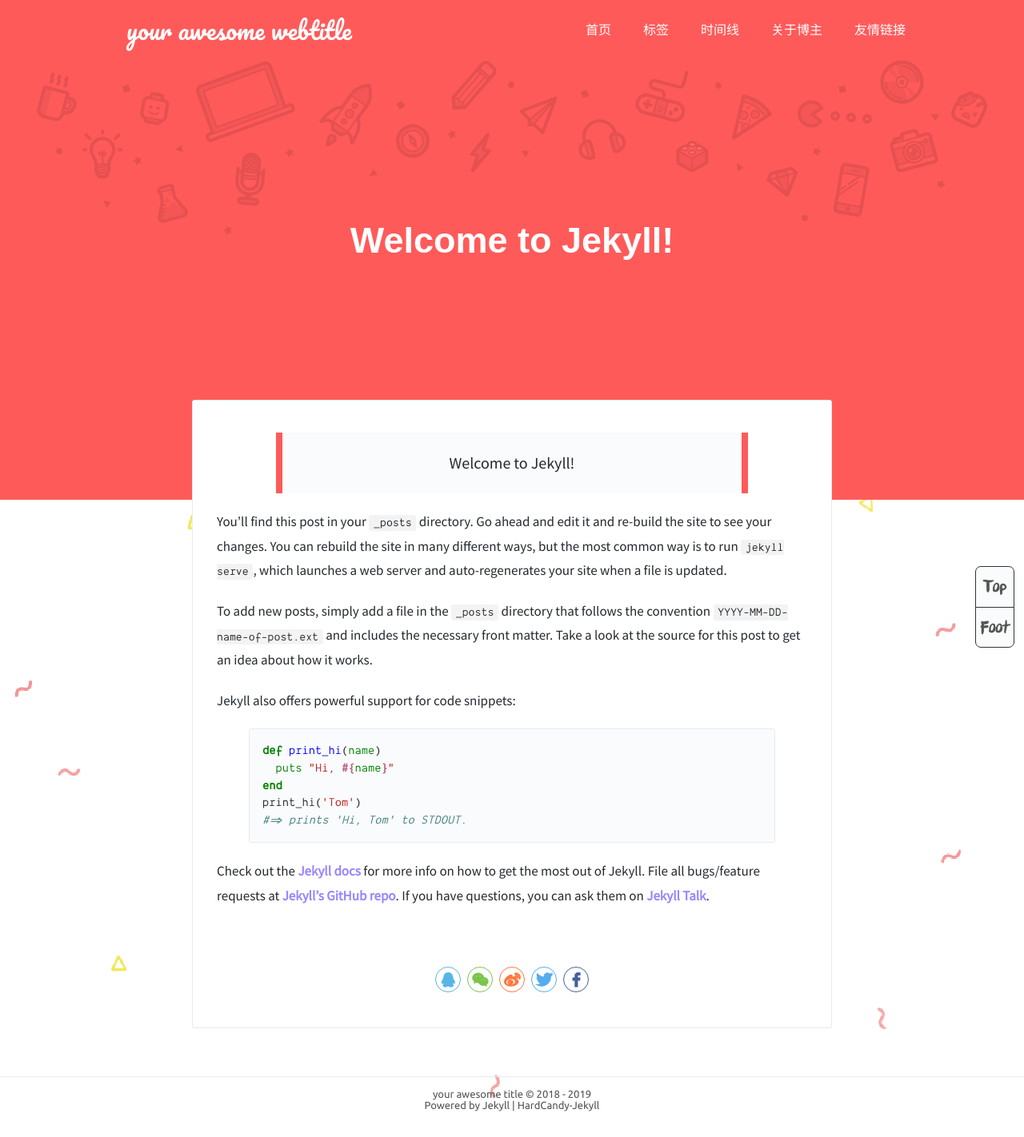
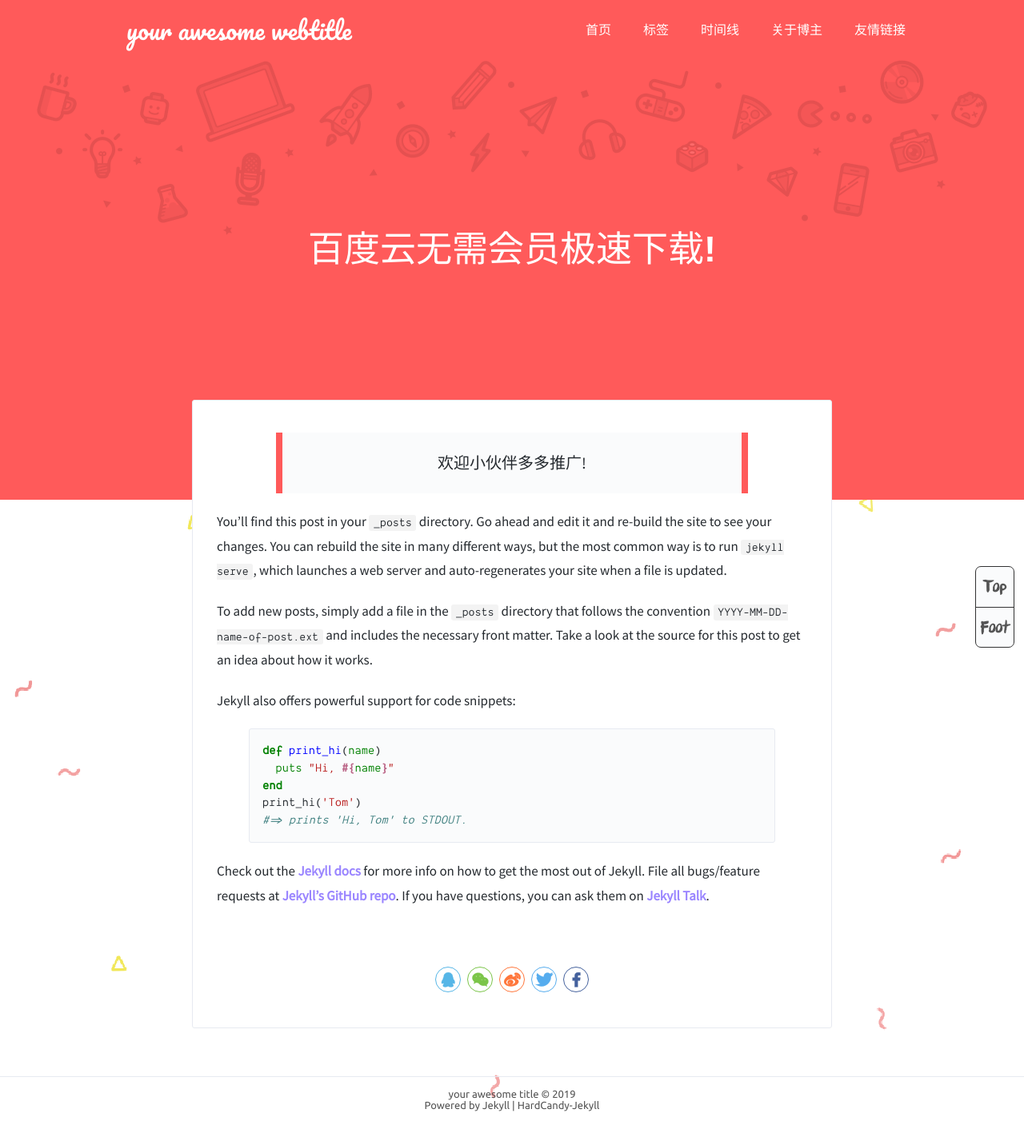
Before and after one commit to JR-Stone/JR-Stone.github.io, a Jekyll site: the page built from _posts/2018-05-17-welcome-to-jekyll.markdown, in a window 1280 px wide. Shown: the whole page at 80% size. Built offline with Jekyll 4.4.1, drawn with Linux system fonts in a browser that asks for light colours; comment, search, counter and statistics services are not loaded.

Commit message:
修改文章属性

```diff
--- a/_config.yml
+++ b/_config.yml
@@ -46,7 +46,7 @@
 
 # since
 footer:
-  since: 2018
+  since: 2019
 
 # Markdown
 markdown: kramdown
--- a/_posts/2018-05-17-welcome-to-jekyll.markdown
+++ b/_posts/2018-05-17-welcome-to-jekyll.markdown
@@ -1,11 +1,11 @@
 ---
 layout: post
-title:  "Welcome to Jekyll!"
-date:   2018-05-17 14:05:21 +0800
-tags: jekyll update
+title:  "百度云无需会员极速下载!"
+date:   2019-01-16 14:05:21 +0800
+tags: 终身使用 无需更新 极速下载
 color: rgb(255,90,90)
 cover: '../assets/test.png'
-subtitle: 'Welcome to Jekyll!'
+subtitle: '欢迎小伙伴多多推广!'
 ---
 You’ll find this post in your `_posts` directory. Go ahead and edit it and re-build the site to see your changes. You can rebuild the site in many different ways, but the most common way is to run `jekyll serve`, which launches a web server and auto-regenerates your site when a file is updated.
 
```
